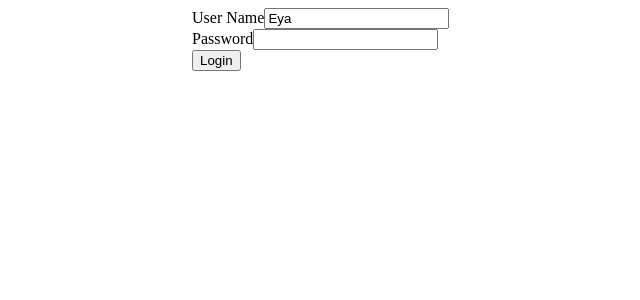
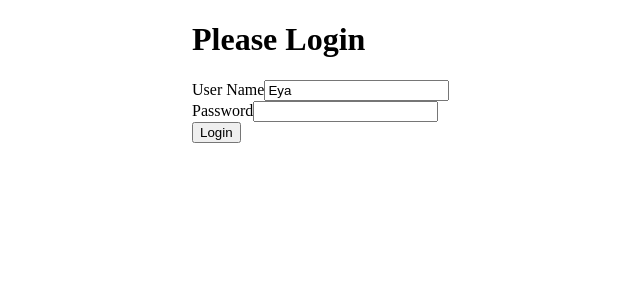
Before and after one commit to EyaNgoNdjip/fullstack-todo-app, a React (Create React App) app: page /login in a window 1280 px wide. Shown: the top 300 px of the page, without its empty margins (132-772 px from the left). Built offline with nearby package versions, Linux system fonts and the light colour scheme.

Commit message:
Update LoginComponent title

```diff
--- a/src/components/LoginComponent.js
+++ b/src/components/LoginComponent.js
@@ -41,7 +41,7 @@ const LoginComponent = () => {
           Authentication failed, please check your credentials !
         </div>
       )}
-
+      <h1>Please Login</h1>
       <div className="login-form">
         <div className="username-block">
           <label>User Name</label>
```
